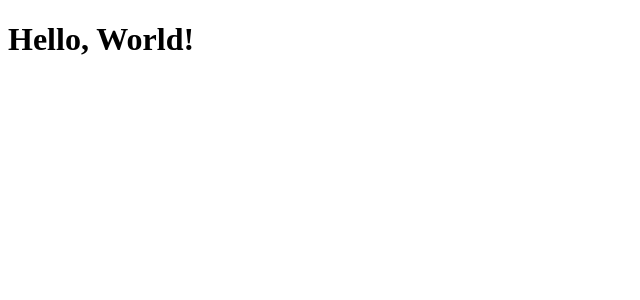
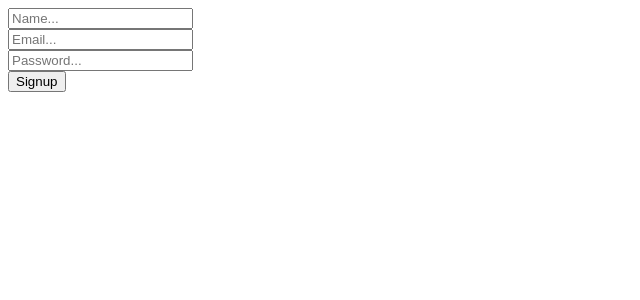
Before and after one commit to githubscientist/fsd57wde, a React (Vite) app: page / in a window 1280 px wide. Shown: the top 300 px of the page, without its empty margins (0-640 px from the left). Built offline with nearby package versions, Linux system fonts and the light colour scheme.

Commit message:
formik examples

```diff
--- a/package.json
+++ b/package.json
@@ -10,6 +10,7 @@
     "preview": "vite preview"
   },
   "dependencies": {
+    "formik": "^2.4.6",
     "react": "^18.2.0",
     "react-dom": "^18.2.0"
   },
--- a/src/App.jsx
+++ b/src/App.jsx
@@ -1,6 +1,86 @@
+import { useFormik } from 'formik';
+
+const validate = values => {
+  const errors = {};
+
+  if (!values.name) {
+    errors.name = 'Name is required';
+  }
+
+  if (!values.email) {
+    errors.email = 'Email is required';
+  } else if (!/^[A-Z0-9._%+-]+@[A-Z0-9.-]+\.[A-Z]{2,4}$/i.test(values.email)) {
+    errors.email = 'Invalid email address';
+  }
+
+  if (!values.password) {
+    errors.password = 'Password is required';
+  }else if (!/(?=.*\d)(?=.*[a-z])(?=.*[A-Z]).{8,}/.test(values.password)) {
+    errors.password = `Password must have at least 8 characters, 1 uppercase letter, 1 lowercase letter, and 1 number`;
+  }
+
+  // return the errors object
+  return errors;
+}
+
 const App = () => {
+
+  const formik = useFormik({
+    initialValues: {
+      email: '',
+      name: '',
+      password: ''
+    },
+    validate, // validate function
+    onSubmit: values => {
+      console.log(values);
+    }
+  });
+
+  const style = {
+    color: 'red',
+    fontWeight: 'italic'
+  }
+
   return (
-    <h1>Hello, World!</h1>
+    <form onSubmit={formik.handleSubmit}>
+      <div>
+        <input
+          type='text'
+          placeholder='Name...'
+          name='name'
+          id='name'
+          value={formik.values.name}
+          onChange={formik.handleChange}
+        />
+      </div>
+      { formik.errors.name ? <div style={style}>{formik.errors.name}</div> : null }
+
+      <div>
+        <input
+          type="email"
+          placeholder='Email...'
+          name='email'
+          id='email'
+          value={formik.values.email}
+          onChange={formik.handleChange}
+        />
+      </div>
+      { formik.errors.email ? <div style={style}>{formik.errors.email}</div> : null }
+
+      <div>
+        <input
+          type='password'
+          placeholder='Password...'
+          name='password'
+          id='password'
+          value={formik.values.password}
+          onChange={formik.handleChange}
+        />
+      </div>
+      { formik.errors.password ? <div style={style}>{formik.errors.password}</div> : null }
+      <button type='submit'>Signup</button>
+    </form>
   )
 }
 
```
